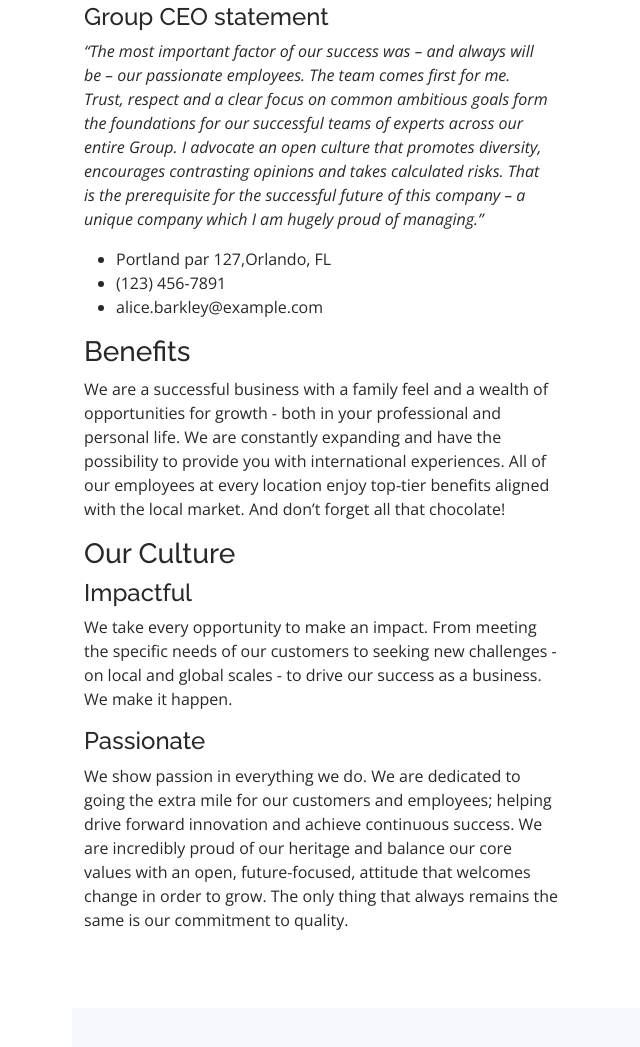
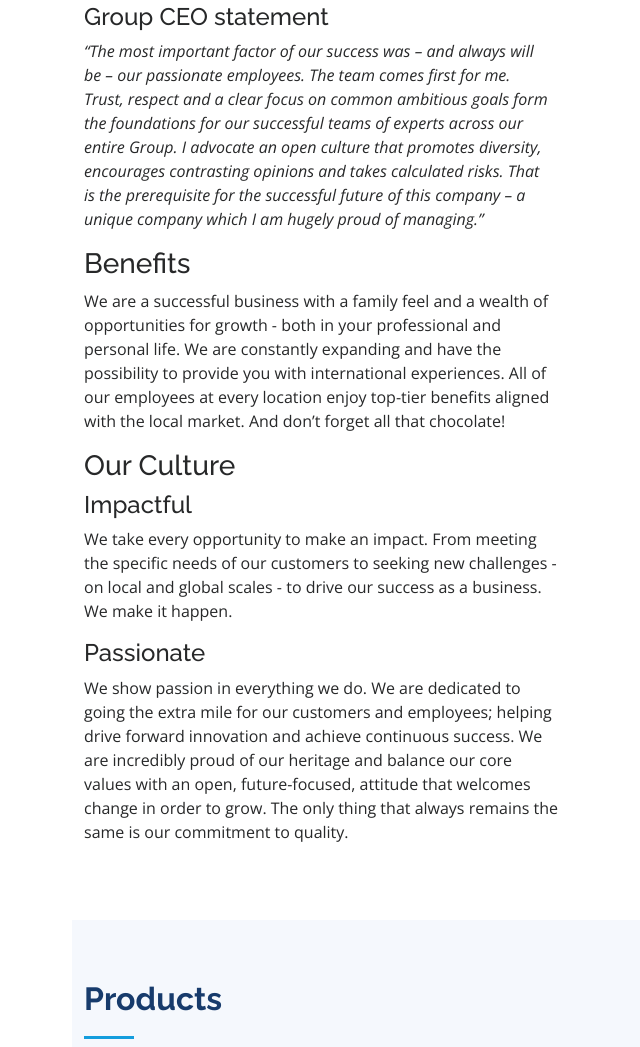
Before and after one commit to raycewen/raycewen.github.io, a plain HTML site: page index.html in a window 1280 px wide. Shown: the part 2747-3794 px from the top of the page, without its empty margins (228-868 px from the left). Drawn offline with nearby package versions, Linux system fonts and the light colour scheme.

Commit message:
Update index.html

```diff
--- a/index.html
+++ b/index.html
@@ -180,11 +180,7 @@
             <div class="Our Story-item pb-0">
               <h4>Group CEO statement</h4>
               <p><em>“The most important factor of our success was – and always will be – our passionate employees. The team comes first for me. Trust, respect and a clear focus on common ambitious goals form the foundations for our successful teams of experts across our entire Group. I advocate an open culture that promotes diversity, encourages contrasting opinions and takes calculated risks. That is the prerequisite for the successful future of this company – a unique company which I am hugely proud of managing.”</em></p>
-              <ul>
-                <li>Portland par 127,Orlando, FL</li>
-                <li>(123) 456-7891</li>
-                <li>alice.barkley@example.com</li>
-              </ul>
+
             </div>
 
             <h3 class="Our Story-title">Benefits</h3>
```
